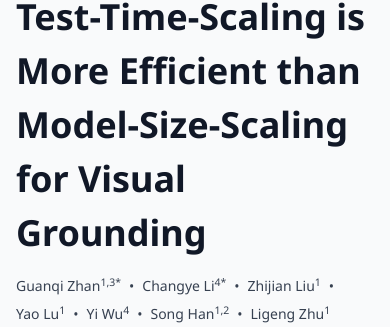
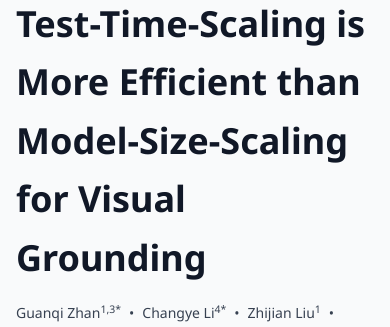
Before and after one commit to zgq1879/EGM_website, a plain HTML site: page index.html in a window 390 px wide. Shown: the part 169-496 px from the top of the page. Drawn offline with nearby package versions, Linux system fonts and the light colour scheme.

Commit message:
Update index.html

```diff
--- a/index.html
+++ b/index.html
@@ -104,7 +104,7 @@
                 <section id="overview" class="scroll-mt-24">
                     <div class="space-y-4">
 
-                        <h1 class="text-4xl md:text-5xl font-extrabold text-gray-900 leading-normal">
+                        <h1 class="text-4xl md:text-5xl font-extrabold text-gray-900 leading-relaxed">
                             <span class="gemini-gradient-text">Bigger or Longer?</span><br>
                             Test-Time-Scaling is More Efficient than Model-Size-Scaling for Visual Grounding
                         </h1>
```
